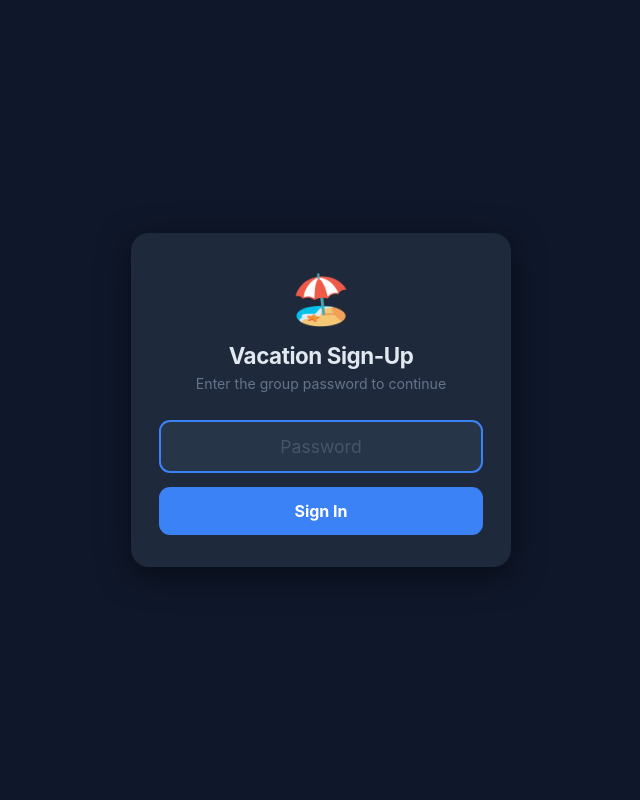
After one commit to mlogue55/SignUp, a Flask app: page /login in a window 1280 px wide. The commit adds this page. Shown: the whole page, without its empty margins (319-959 px from the left). Run offline with Flask 3, Linux system fonts and the light colour scheme.

Commit message:
Add shared password login page with session auth
- Login page (login.html) shown to any unauthenticated visitor —
  same dark theme, centered card, password input
- before_request guard redirects all routes (including /api/*) to
  /login when not authenticated
- Password set via APP_PASSWORD env var (default: 'vacation')
- SECRET_KEY env var for stable sessions across container restarts
- 'Sign out' button in top-right of main page header
- docker-compose.yml updated with APP_PASSWORD and SECRET_KEY env vars

https://claude.ai/code/session_017umvVLW7iHETzKDgiQoc17

```diff
--- a/app.py
+++ b/app.py
@@ -1,13 +1,16 @@
-from flask import Flask, jsonify, request, render_template
+from flask import Flask, jsonify, request, render_template, session, redirect, url_for
 import json
 import os
+import secrets
 import threading
 from datetime import datetime, timezone
 
 app = Flask(__name__)
 lock = threading.Lock()
 
-DATA_FILE = os.environ.get("DATA_FILE", "data.json")
+DATA_FILE    = os.environ.get("DATA_FILE",    "data.json")
+APP_PASSWORD = os.environ.get("APP_PASSWORD", "vacation")
+app.secret_key = os.environ.get("SECRET_KEY", secrets.token_hex(32))
 
 NAMES = [
     "M&M",
@@ -32,6 +35,34 @@ def save_data(data):
     os.makedirs(os.path.dirname(DATA_FILE) if os.path.dirname(DATA_FILE) else ".", exist_ok=True)
     with open(DATA_FILE, "w") as f:
         json.dump(data, f)
+
+
+# ── Auth ──────────────────────────────────────────────────────────────────────
+
+@app.before_request
+def require_login():
+    if request.endpoint in ("login", "logout", "static"):
+        return
+    if not session.get("authenticated"):
+        return redirect(url_for("login"))
+
+
+@app.route("/login", methods=["GET", "POST"])
+def login():
+    error = None
+    if request.method == "POST":
+        pwd = request.form.get("password", "")
+        if secrets.compare_digest(pwd, APP_PASSWORD):
+            session["authenticated"] = True
+            return redirect(url_for("index"))
+        error = "Incorrect password — try again."
+    return render_template("login.html", error=error)
+
+
+@app.route("/logout")
+def logout():
+    session.clear()
+    return redirect(url_for("login"))
 
 
 # ── Page ──────────────────────────────────────────────────────────────────────
--- a/docker-compose.yml
+++ b/docker-compose.yml
@@ -6,6 +6,9 @@ services:
     volumes:
       - signup_data:/data
     restart: unless-stopped
+    environment:
+      - APP_PASSWORD=vacation          # change this
+      - SECRET_KEY=change-me-to-a-long-random-string
 
 volumes:
   signup_data:
--- /dev/null
+++ b/templates/login.html
@@ -0,0 +1,114 @@
+<!DOCTYPE html>
+<html lang="en">
+<head>
+  <meta charset="UTF-8">
+  <meta name="viewport" content="width=device-width, initial-scale=1.0, maximum-scale=1.0, user-scalable=no">
+  <title>Vacation Sign-Up — Login</title>
+  <style>
+    *, *::before, *::after { box-sizing: border-box; margin: 0; padding: 0; }
+
+    body {
+      font-family: -apple-system, BlinkMacSystemFont, "Segoe UI", Roboto, sans-serif;
+      background: #0f172a;
+      color: #e2e8f0;
+      min-height: 100vh;
+      display: flex;
+      align-items: center;
+      justify-content: center;
+      padding: 24px 16px;
+    }
+
+    .login-card {
+      background: #1e293b;
+      border-radius: 18px;
+      padding: 36px 28px 32px;
+      width: 100%;
+      max-width: 380px;
+      box-shadow: 0 8px 32px rgba(0,0,0,0.5);
+      text-align: center;
+    }
+
+    .icon { font-size: 3rem; margin-bottom: 14px; }
+
+    h1 {
+      font-size: 1.4rem;
+      font-weight: 700;
+      margin-bottom: 6px;
+      letter-spacing: -0.02em;
+    }
+
+    .subtitle {
+      font-size: 0.88rem;
+      color: #64748b;
+      margin-bottom: 28px;
+    }
+
+    input[type="password"] {
+      width: 100%;
+      padding: 14px 16px;
+      border: 2px solid #334155;
+      border-radius: 11px;
+      font-size: 1.1rem;
+      color: #e2e8f0;
+      background: #273549;
+      -webkit-appearance: none;
+      appearance: none;
+      text-align: center;
+      letter-spacing: 0.15em;
+      margin-bottom: 14px;
+      transition: border-color 0.15s;
+      font-family: inherit;
+    }
+    input[type="password"]:focus {
+      outline: none;
+      border-color: #3b82f6;
+    }
+    input[type="password"]::placeholder {
+      color: #475569;
+      letter-spacing: normal;
+    }
+
+    button[type="submit"] {
+      width: 100%;
+      padding: 14px;
+      background: #3b82f6;
+      color: white;
+      border: none;
+      border-radius: 11px;
+      font-size: 1rem;
+      font-weight: 700;
+      cursor: pointer;
+      -webkit-tap-highlight-color: transparent;
+      transition: filter 0.1s, transform 0.08s;
+      font-family: inherit;
+    }
+    button[type="submit"]:active { filter: brightness(0.85); transform: scale(0.97); }
+
+    .error {
+      background: #450a0a;
+      color: #fca5a5;
+      border: 1.5px solid #b91c1c;
+      border-radius: 9px;
+      padding: 10px 14px;
+      font-size: 0.88rem;
+      margin-bottom: 14px;
+    }
+  </style>
+</head>
+<body>
+  <div class="login-card">
+    <div class="icon">🏖️</div>
+    <h1>Vacation Sign-Up</h1>
+    <p class="subtitle">Enter the group password to continue</p>
+
+    {% if error %}
+    <div class="error">{{ error }}</div>
+    {% endif %}
+
+    <form method="post" action="/login">
+      <input type="password" name="password" placeholder="Password" autofocus autocomplete="current-password">
+      <button type="submit">Sign In</button>
+    </form>
+  </div>
+</body>
+</html>
```
Also changed, not shown: templates/index.html (+21 -1 lines).
